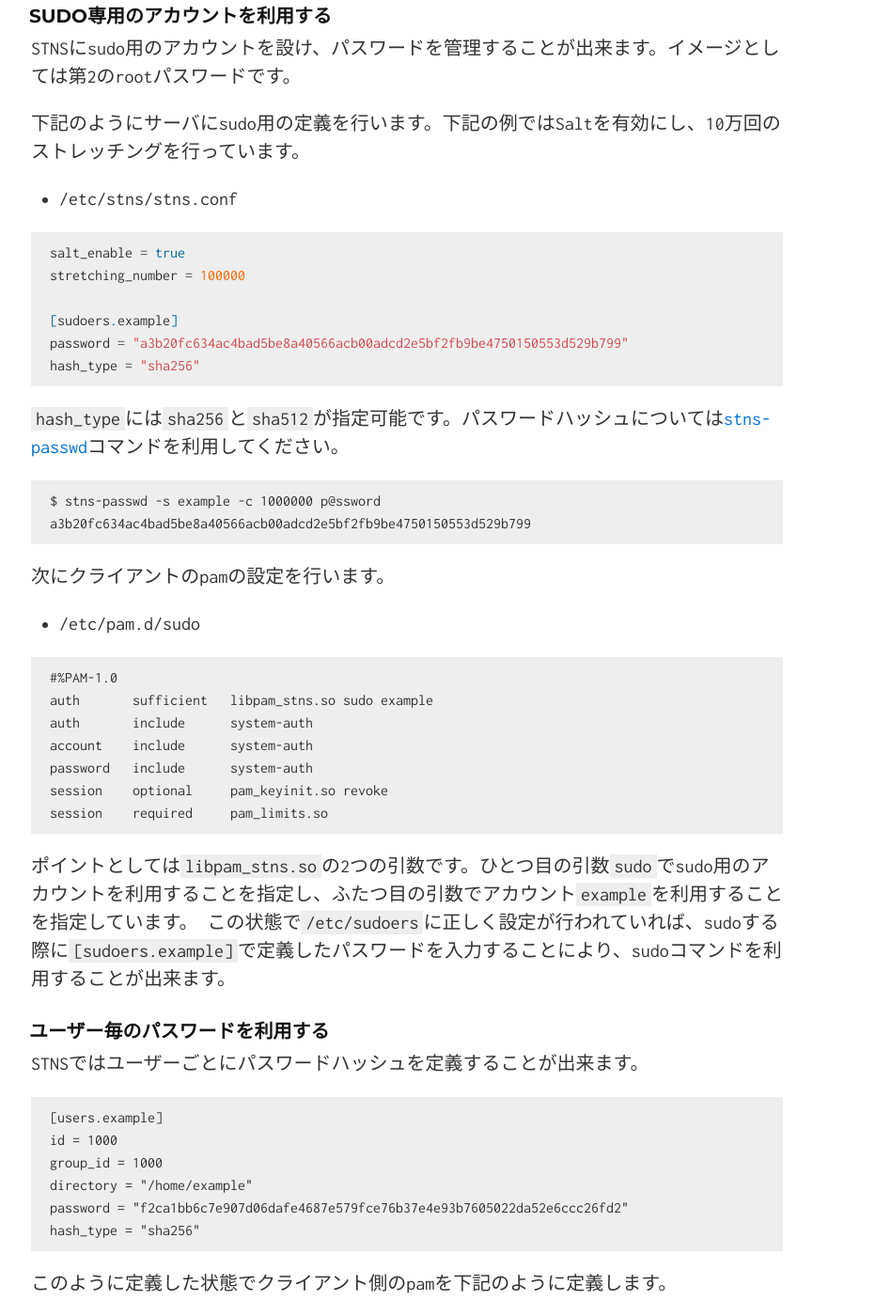
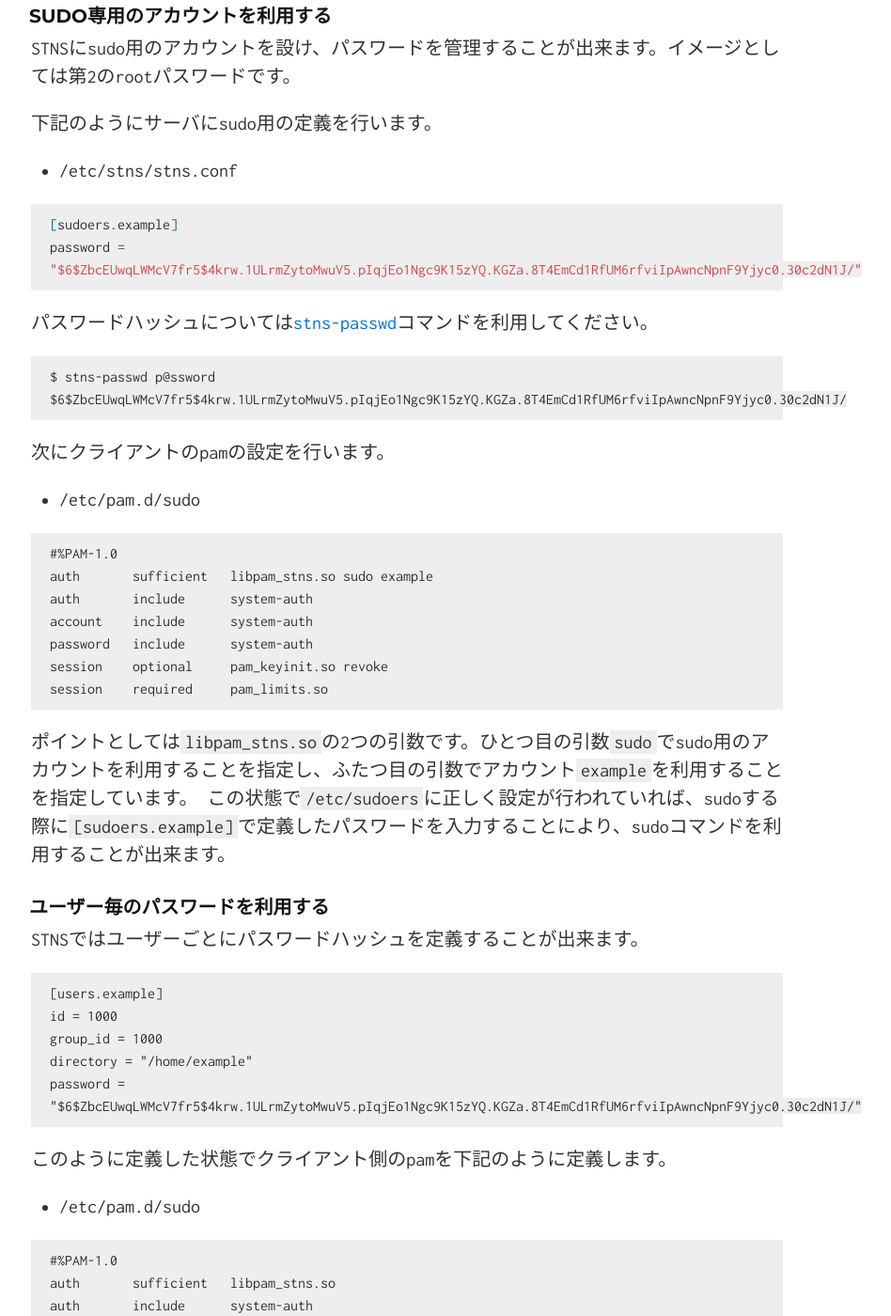
Before and after one commit to STNS/stns.github.io, a Jekyll site: the page built from advanced.ja.md, in a window 1280 px wide and 1400 px high, scrolled down 2049 px. Shown: the whole window at 94% size, without its empty margins (207-1155 px from the left). Built offline with Jekyll 4.4.1, drawn with Linux system fonts in a browser that asks for light colours.

Commit message:
パスワードの形式を/etc/shadow方式に統一

````diff
--- a/advanced.ja.md
+++ b/advanced.ja.md
@@ -66,24 +66,20 @@ STNSでは2種類の方法でsudoのパスワードを管理することが出
 #### sudo専用のアカウントを利用する
 STNSにsudo用のアカウントを設け、パスワードを管理することが出来ます。イメージとしては第2のrootパスワードです。
 
-下記のようにサーバにsudo用の定義を行います。下記の例ではSaltを有効にし、10万回のストレッチングを行っています。
+下記のようにサーバにsudo用の定義を行います。
 
 * /etc/stns/stns.conf
 
 ```toml
-salt_enable = true
-stretching_number = 100000
-
 [sudoers.example]
-password = "a3b20fc634ac4bad5be8a40566acb00adcd2e5bf2fb9be4750150553d529b799"
-hash_type = "sha256"
+password = "$6$ZbcEUwqLWMcV7fr5$4krw.1ULrmZytoMwuV5.pIqjEo1Ngc9K15zYQ.KGZa.8T4EmCd1RfUM6rfviIpAwncNpnF9Yjyc0.30c2dN1J/"
 ```
 
-`hash_type`には`sha256`と`sha512`が指定可能です。パスワードハッシュについては[stns-passwd](https://github.com/STNS/stns-passwd)コマンドを利用してください。
+パスワードハッシュについては[stns-passwd](https://github.com/STNS/stns-passwd)コマンドを利用してください。
 
 ```
-$ stns-passwd -s example -c 1000000 p@ssword
-a3b20fc634ac4bad5be8a40566acb00adcd2e5bf2fb9be4750150553d529b799
+$ stns-passwd p@ssword
+$6$ZbcEUwqLWMcV7fr5$4krw.1ULrmZytoMwuV5.pIqjEo1Ngc9K15zYQ.KGZa.8T4EmCd1RfUM6rfviIpAwncNpnF9Yjyc0.30c2dN1J/
 ```
 
 次にクライアントのpamの設定を行います。
@@ -111,8 +107,7 @@ STNSではユーザーごとにパスワードハッシュを定義すること
 id = 1000
 group_id = 1000
 directory = "/home/example"
-password = "f2ca1bb6c7e907d06dafe4687e579fce76b37e4e93b7605022da52e6ccc26fd2"
-hash_type = "sha256"
+password = "$6$ZbcEUwqLWMcV7fr5$4krw.1ULrmZytoMwuV5.pIqjEo1Ngc9K15zYQ.KGZa.8T4EmCd1RfUM6rfviIpAwncNpnF9Yjyc0.30c2dN1J/"
 ```
 
 このように定義した状態でクライアント側のpamを下記のように定義します。
````
Also changed, not shown: advanced.en.md (+2 -13 lines), configuration.en.md (+1 -10 lines).
